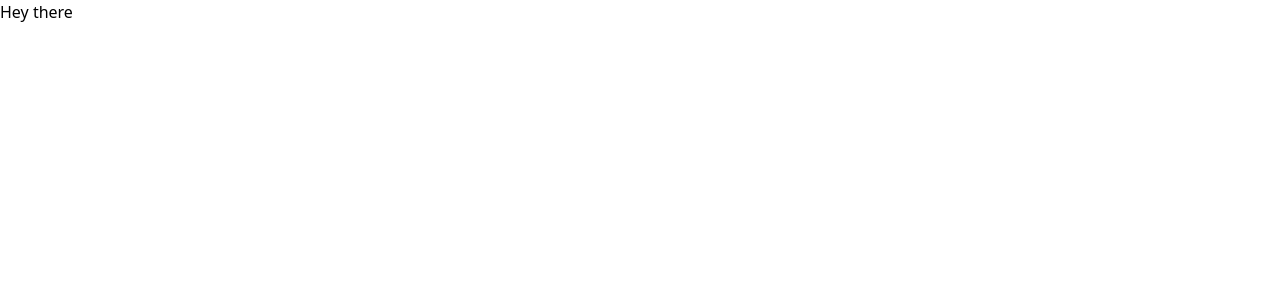
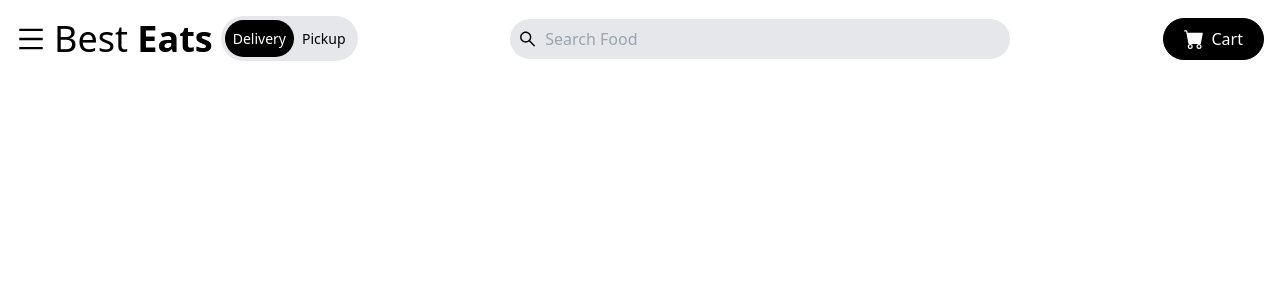
Before and after one commit to Solomon-Gachure/tummyyum, a React (Create React App) app: page / in a window 1280 px wide. Shown: the top 300 px of the page. Built offline with nearby package versions, Linux system fonts and the light colour scheme.

Commit message:
Created the navbar section with the different buttons, the hamrburger and the close button being fully functional

```diff
--- a/src/App.js
+++ b/src/App.js
@@ -1,9 +1,10 @@
 import React from "react";
+import Navbar from "./components/Navbar";
 
 function App() {
   return (
     <div >
-      Hey there
+      <Navbar/>
       </div>
   );
 }
--- /dev/null
+++ b/src/components/Navbar.jsx
@@ -0,0 +1,58 @@
+import React , {useState} from 'react'
+import { AiOutlineMenu, AiOutlineSearch, AiOutlineClose, AiFillTag } from 'react-icons/ai'
+import { BsFillCartFill, BsFillSaveFill } from 'react-icons/bs'
+import { TbTruckDelivery } from 'react-icons/tb'
+import { FaUserFriends, FaWallet } from 'react-icons/fa'
+import { MdFavorite, MdHelp } from 'react-icons/md'
+const Navbar = () => {
+  const [nav, setNav] = useState(false)
+  return (
+    <div className='max-w-[1640px] flex items-center justify-between mx-auto p-4'>
+        {/* side left */}
+        <div className='flex items-center'>
+            <div onClick={()=> setNav(!nav)}className='cursor-pointer'>
+                <AiOutlineMenu size={30}/>
+            </div>
+            <h1 className='text-2xl sm:text-3xl lg:text-4xl px-2'>
+                Best <span className='font-bold'>Eats</span></h1>
+            <div className='hidden lg:flex items-center rounded-full bg-gray-200 p-1 text-[14px]'>
+                <p className='bg-black text-white rounded-full p-2'>Delivery</p>
+                <p className='p-2'>Pickup</p>
+            </div>
+        </div>
+        {/*search input part */}
+        <div className='flex bg-gray-200 rounded-full items-center px-2 w-[200px] sm:w-[400px] lg:w-[500px]'>
+            <AiOutlineSearch size={20}/>
+            <input className='bg-transparent focus:outline-none p-2 w-full'type="text" placeholder='Search Food' />
+        </div>
+          {/*Cart icon part */}
+          <button className='bg-black text-white items-center hidden md:flex py-2 rounded-full'>
+              <BsFillCartFill className='mr-2'size={20}/>Cart
+          </button>
+          {/*Mobile menu */}
+          {/*Overlay */}
+
+{/*Side drawer menu */}
+      <div className={nav ? 'bg-white fixed top-0 left-0 w-[300px] h-screen z-10 duration-300' : 'bg-white fixed top-0 left-[-100%] w-[300px] h-screen z-10 duration-300'}>
+    <AiOutlineClose
+    onClick={()=>setNav(!nav)}
+    className='absolute right-4 top-4 cursor-pointer'size={30}/>
+              <h1 className='text-2xl p-4'>Best <span className='font-bold'>Eats</span></h1>
+              <nav>
+                <ul className='flex flex-col p-4 text-gray-800'>
+                    <li className='text-xl py-4 flex'><TbTruckDelivery className='mr-2'size={25}/>Orders</li>
+                      <li className='text-xl py-4 flex'><MdFavorite className='mr-2'size={25} />Favorites</li>
+                      <li className='text-xl py-4 flex'><FaWallet className='mr-2'size={25} />Wallet</li>
+                      <li className='text-xl py-4 flex'><MdHelp className='mr-2'size={25} />Help</li>
+                      <li className='text-xl py-4 flex'><AiFillTag className='mr-2'size={25} />Promotions</li>
+                      <li className='text-xl py-4 flex'><BsFillSaveFill className='mr-2'size={25} />Best ones</li>
+                      <li className='text-xl py-4 flex'><FaUserFriends className='mr-2'size={25} />Invite friends</li>
+
+                </ul>
+              </nav>
+</div>
+    </div>
+  )
+}
+
+export default Navbar
```
